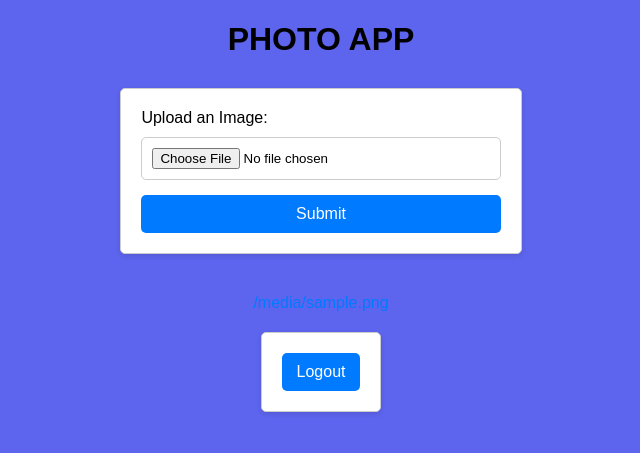
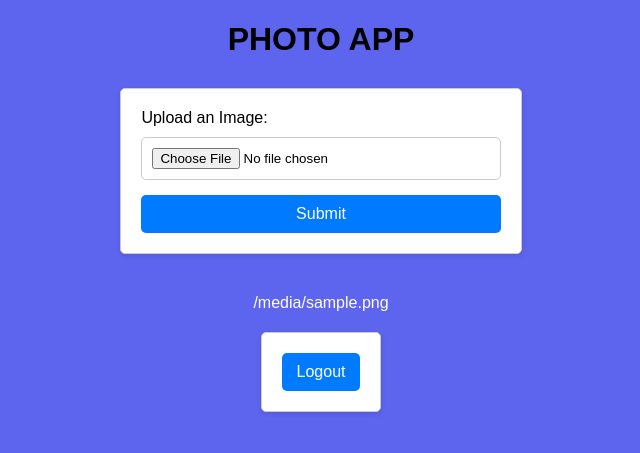
Before and after one commit to bhumikabharadwaj/photo_app, a Flask app: template templates/index.html in a window 1280 px wide. Shown: the top 453 px of the page, without its empty margins (319-959 px from the left). Run offline with Flask 3, Linux system fonts and the light colour scheme; the template is opened without the code that fills it: most values are stand-ins (such as "Sample title", 1, 10 or a date in 2020).

Commit message:
Update index.html

```diff
--- a/templates/index.html
+++ b/templates/index.html
@@ -73,7 +73,7 @@
 
         a {
             text-decoration: none;
-            color: #007bff;
+            color: white;
         }
 
         a:hover {
```
